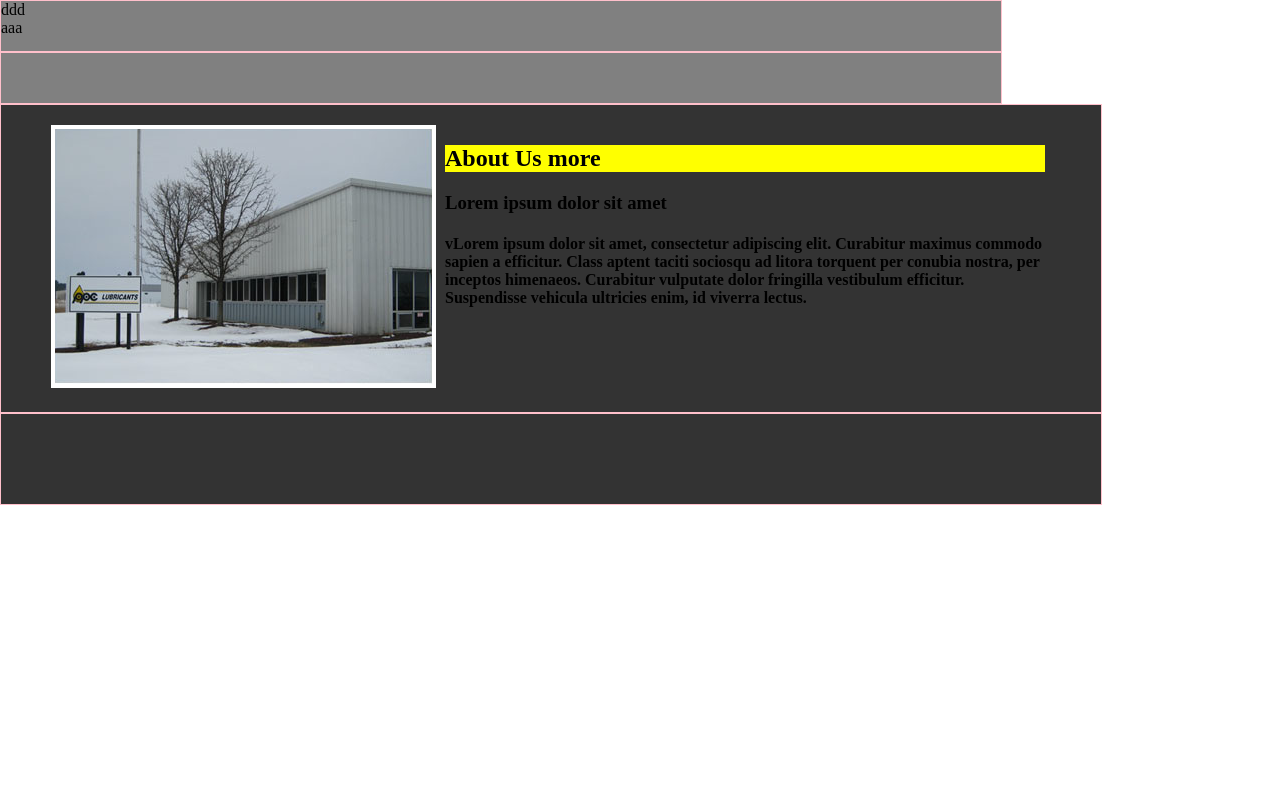
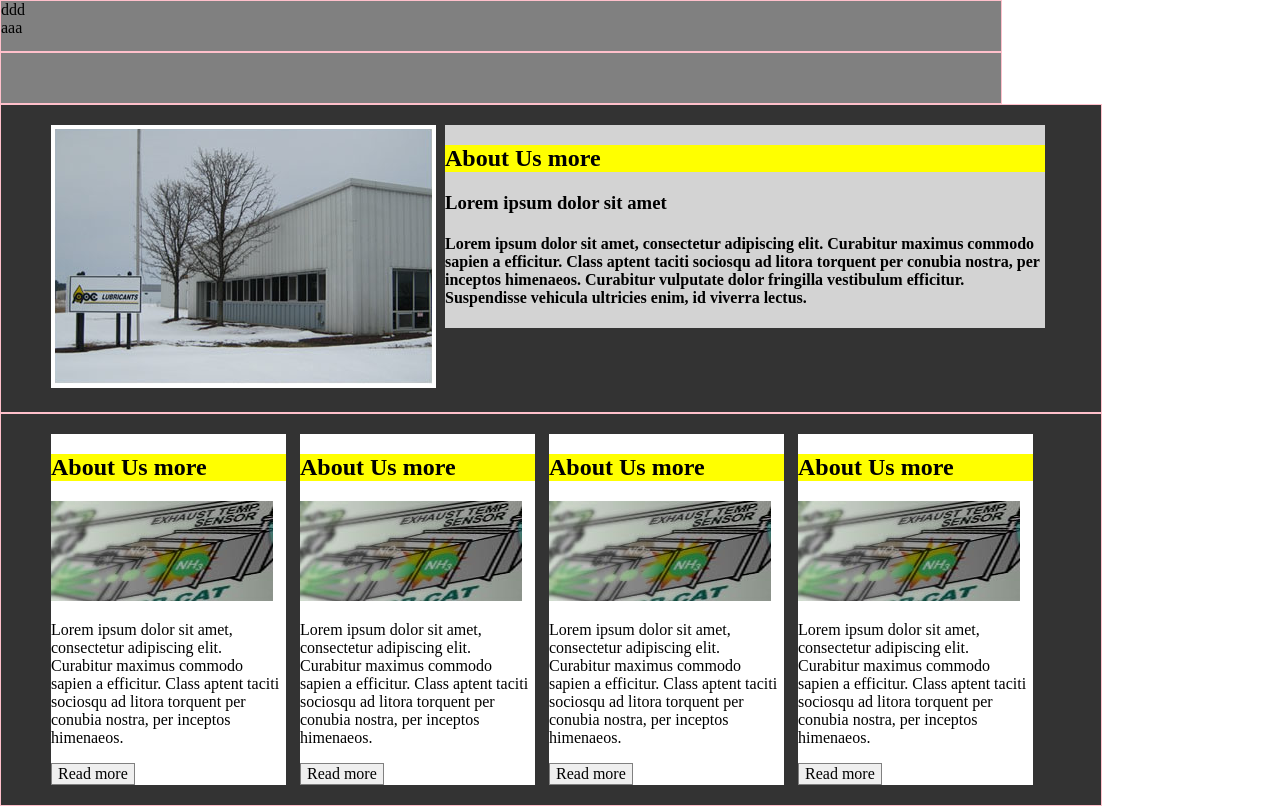
Before and after one commit to chiuthecoder/ppc, a plain HTML site: page index.html in a window 1280 px wide. Drawn offline with nearby package versions, Linux system fonts and the light colour scheme.

Commit message:
worked on a new branch-bottom

```diff
--- a/css/style.css
+++ b/css/style.css
@@ -31,7 +31,18 @@ html{
 	display: inline-block;
 	width: 60%;
 	vertical-align: top;
+	background: lightgray;
 }
 h2{
 	background: yellow;
 }
+.col-3{
+	display: inline-block;
+	width: 23.5%;
+	background: #fff;
+	min-height: 50px;
+	margin-right: 10px;
+}
+.more{
+	border: 1px solid gray;
+}
--- a/index.html
+++ b/index.html
@@ -20,10 +20,34 @@
 			<div class="about-us">
 				<h2>About Us more</h2>
 				<h3>Lorem ipsum dolor sit amet</h3>
-				<h4>vLorem ipsum dolor sit amet, consectetur adipiscing elit. Curabitur maximus commodo sapien a efficitur. Class aptent taciti sociosqu ad litora torquent per conubia nostra, per inceptos himenaeos. Curabitur vulputate dolor fringilla vestibulum efficitur. Suspendisse vehicula ultricies enim, id viverra lectus.</h4>
+				<h4>Lorem ipsum dolor sit amet, consectetur adipiscing elit. Curabitur maximus commodo sapien a efficitur. Class aptent taciti sociosqu ad litora torquent per conubia nostra, per inceptos himenaeos. Curabitur vulputate dolor fringilla vestibulum efficitur. Suspendisse vehicula ultricies enim, id viverra lectus.</h4>
 			</div>
 		</div>
 		<div class="content">
+			<div class="col-3">
+				<h2>About Us more</h2>
+				<img src="images/diesel.png">
+				<p>Lorem ipsum dolor sit amet, consectetur adipiscing elit. Curabitur maximus commodo sapien a efficitur. Class aptent taciti sociosqu ad litora torquent per conubia nostra, per inceptos himenaeos.</p>
+				<button class="more">Read more</button>
+			</div>
+			<div class="col-3">
+				<h2>About Us more</h2>
+				<img src="images/diesel.png">
+				<p>Lorem ipsum dolor sit amet, consectetur adipiscing elit. Curabitur maximus commodo sapien a efficitur. Class aptent taciti sociosqu ad litora torquent per conubia nostra, per inceptos himenaeos.</p>
+				<button class="more">Read more</button>
+			</div>
+			<div class="col-3">
+				<h2>About Us more</h2>
+				<img src="images/diesel.png">
+				<p>Lorem ipsum dolor sit amet, consectetur adipiscing elit. Curabitur maximus commodo sapien a efficitur. Class aptent taciti sociosqu ad litora torquent per conubia nostra, per inceptos himenaeos.</p>
+				<button class="more">Read more</button>
+			</div>
+			<div class="col-3">
+				<h2>About Us more</h2>
+				<img src="images/diesel.png">
+				<p>Lorem ipsum dolor sit amet, consectetur adipiscing elit. Curabitur maximus commodo sapien a efficitur. Class aptent taciti sociosqu ad litora torquent per conubia nostra, per inceptos himenaeos.</p>
+				<button class="more">Read more</button>
+			</div>
 		</div>
 	</div>
 </body>
```
